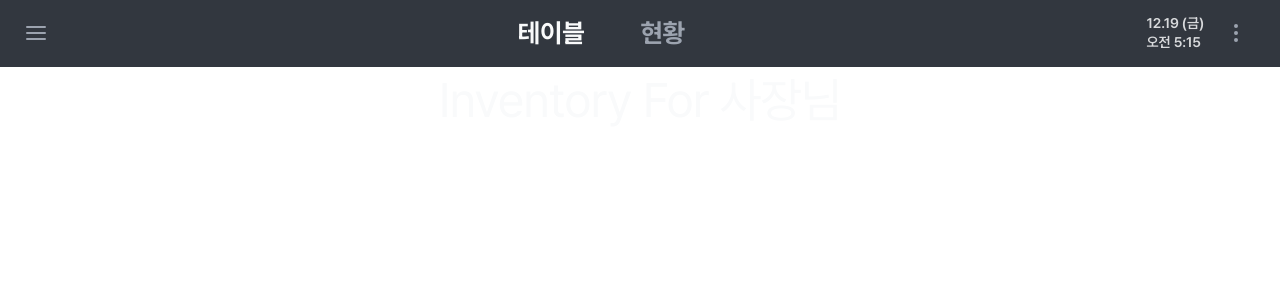
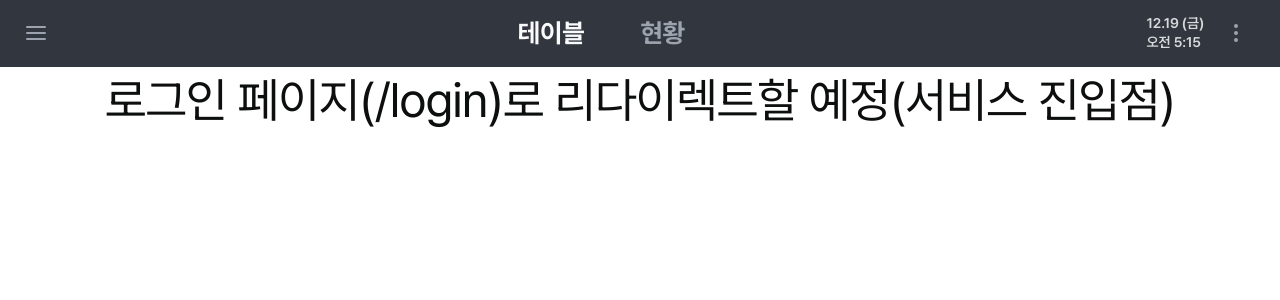
Before and after one commit to jjanggu1/Inventory, a Next.js app: page / in a window 1280 px wide. Shown: the top 300 px of the page. Built offline with nearby package versions, Linux system fonts and the light colour scheme.

Commit message:
feat: menu UI 노출 컴포넌트 root경로 page.tsx -> Header.tsx로 변경

```diff
--- a/app/page.tsx
+++ b/app/page.tsx
@@ -1,14 +1,11 @@
 "use client";
 
-import Menu from "@/shared/ui/menu";
-import { useMenuStore } from "@/shared/store";
-
 export default function Home() {
-  const { isMenuOpen } = useMenuStore();
   return (
-    <main className="flex-1 relative px-6 items-center justify-items-center">
-      <h1 className="text-label-100 text-display-1">Inventory For 사장님</h1>
-      {isMenuOpen && <Menu />}
+    <main className="flex-1 px-6 items-center justify-items-center">
+      <h1 className="text-label-900 text-display-1">
+        로그인 페이지(/login)로 리다이렉트할 예정(서비스 진입점)
+      </h1>
     </main>
   );
 }
--- a/src/widgets/Header/Header.tsx
+++ b/src/widgets/Header/Header.tsx
@@ -4,13 +4,14 @@ import Link from "next/link";
 import { FiMenu, FiMoreVertical, FiX } from "react-icons/fi";
 import { useCurrentDateTime } from "@/shared/hooks/useCurrentDateTime";
 import { useMenuStore } from "@/shared/store";
+import Menu from "@/shared/ui/menu";
 
 export default function Header() {
   const currentDateTime = useCurrentDateTime();
   const { isMenuOpen, setIsMenuOpen } = useMenuStore();
 
   return (
-    <header className="w-full flex items-center justify-between px-6 py-4 text-label-500 bg-label-800">
+    <header className="w-full relative flex items-center justify-between px-6 py-4 text-label-500 bg-label-800">
       <div>
         <button className="p-4 rounded-md cursor-pointer active:scale-95 active:duration-100 transition-all">
           {isMenuOpen ? (
@@ -26,10 +27,10 @@ export default function Header() {
       <nav>
         <ul className="flex items-center gap-4 text-body-2 md:text-title-2 font-bold">
           <li className="px-8 py-4 rounded-md cursor-pointer text-label-100 active:bg-label-700 active:scale-95 active:duration-100 transition-all">
-            <Link href="/">테이블</Link>
+            <Link href="/tables">테이블</Link>
           </li>
           <li className="px-8 py-4 rounded-md cursor-pointer active:bg-label-700 active:scale-95 active:duration-100 transition-all">
-            <Link href="/">현황</Link>
+            <Link href="/status">현황</Link>
           </li>
         </ul>
       </nav>
@@ -50,6 +51,7 @@ export default function Header() {
           </button>
         </div>
       </div>
+      {isMenuOpen && <Menu />}
     </header>
   );
 }
```
